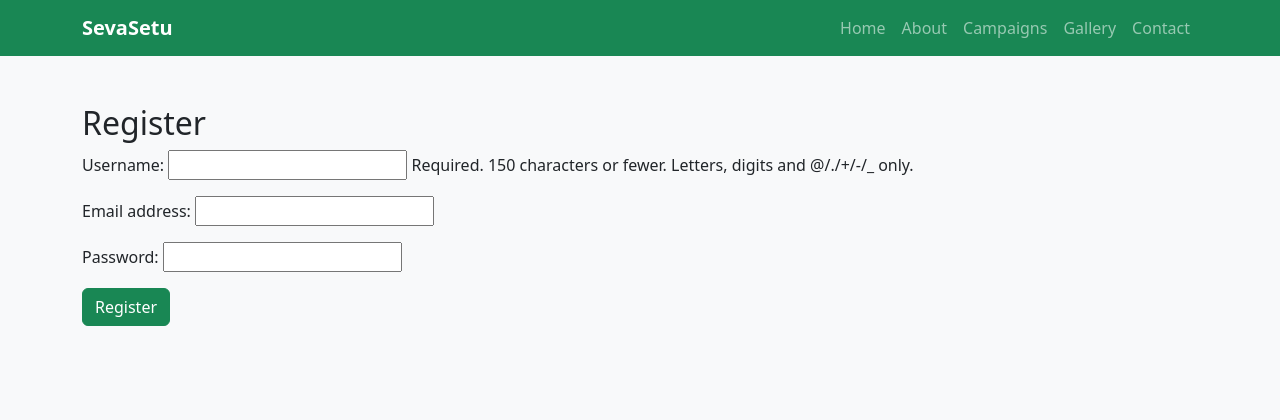
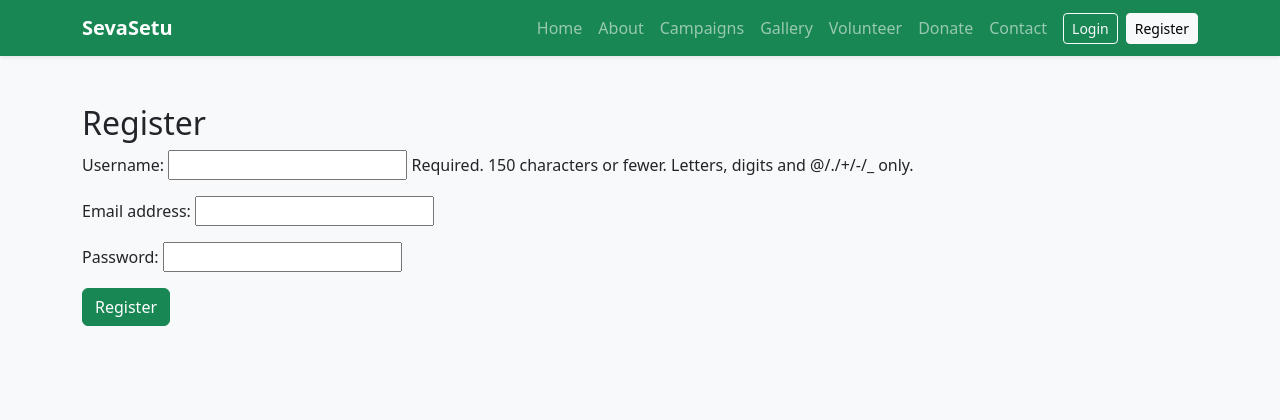
Before and after one commit to gouri0209m-ux/SevaSetu, a Django app: page /accounts/register/ in a window 1280 px wide. Shown: the top 420 px of the page. Run offline with Django 5.2, Linux system fonts and the light colour scheme.

Commit message:
Polish navigation and add auth links

```diff
--- a/templates/partials/navbar.html
+++ b/templates/partials/navbar.html
@@ -1,45 +1,29 @@
-<nav class="navbar navbar-expand-lg navbar-dark bg-success">
+<nav class="navbar navbar-expand-lg navbar-dark bg-success shadow-sm">
     <div class="container">
+        <a class="navbar-brand fw-bold" href="{% url 'home' %}">SevaSetu</a>
 
-        <a class="navbar-brand fw-bold" href="#">
-            SevaSetu
-        </a>
-
-        <button class="navbar-toggler"
-                type="button"
-                data-bs-toggle="collapse"
-                data-bs-target="#navmenu">
+        <button class="navbar-toggler" type="button" data-bs-toggle="collapse" data-bs-target="#navmenu">
             <span class="navbar-toggler-icon"></span>
         </button>
 
-        <div class="collapse navbar-collapse"
-             id="navmenu">
+        <div class="collapse navbar-collapse" id="navmenu">
+            <ul class="navbar-nav ms-auto align-items-lg-center">
+                <li class="nav-item"><a class="nav-link" href="{% url 'home' %}">Home</a></li>
+                <li class="nav-item"><a class="nav-link" href="{% url 'about' %}">About</a></li>
+                <li class="nav-item"><a class="nav-link" href="{% url 'campaign_list' %}">Campaigns</a></li>
+                <li class="nav-item"><a class="nav-link" href="{% url 'gallery' %}">Gallery</a></li>
+                <li class="nav-item"><a class="nav-link" href="{% url 'volunteer_apply' %}">Volunteer</a></li>
+                <li class="nav-item"><a class="nav-link" href="{% url 'donate' %}">Donate</a></li>
+                <li class="nav-item"><a class="nav-link" href="{% url 'contact' %}">Contact</a></li>
 
-            <ul class="navbar-nav ms-auto">
-
-                <li class="nav-item">
-                    <a class="nav-link" href="{% url 'home' %}">Home</a>
-                </li>
-
-                <li class="nav-item">
-                    <a class="nav-link" href="{% url 'about' %}">About</a>
-                </li>
-
-                <li class="nav-item">
-                    <a class="nav-link" href="{% url 'about' %}">Campaigns</a>
-                </li>
-
-                <li class="nav-item">
-                    <a class="nav-link" href="#">Gallery</a>
-                </li>
-
-                <li class="nav-item">
-                    <a class="nav-link" href="{% url 'contact' %}">Contact</a>
-                </li>
-
+                {% if user.is_authenticated %}
+                    <li class="nav-item"><a class="nav-link" href="{% url 'dashboard' %}">Dashboard</a></li>
+                    <li class="nav-item ms-lg-2"><a class="btn btn-light btn-sm" href="{% url 'logout' %}">Logout</a></li>
+                {% else %}
+                    <li class="nav-item ms-lg-2"><a class="btn btn-outline-light btn-sm" href="{% url 'login' %}">Login</a></li>
+                    <li class="nav-item ms-lg-2"><a class="btn btn-light btn-sm" href="{% url 'register' %}">Register</a></li>
+                {% endif %}
             </ul>
-
         </div>
-
     </div>
 </nav>
```
